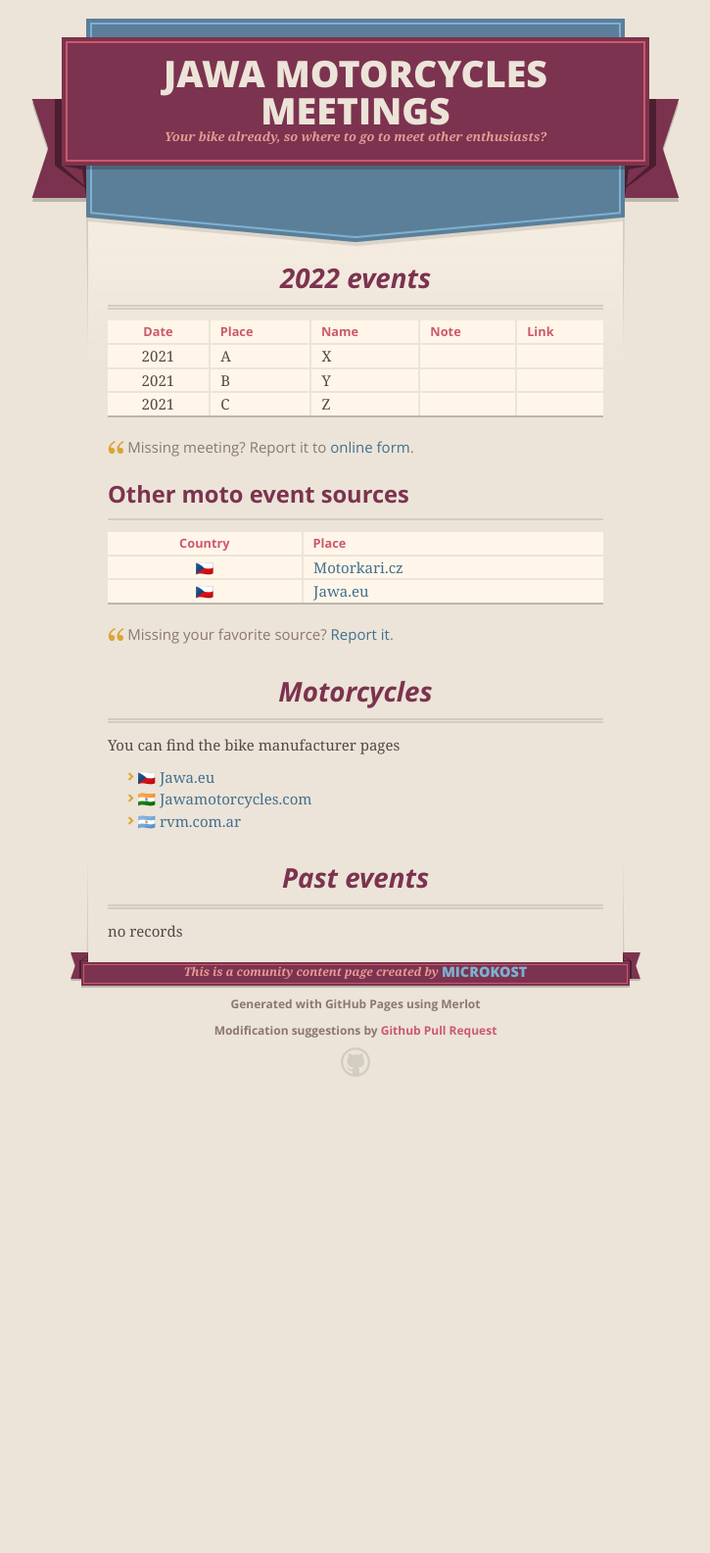
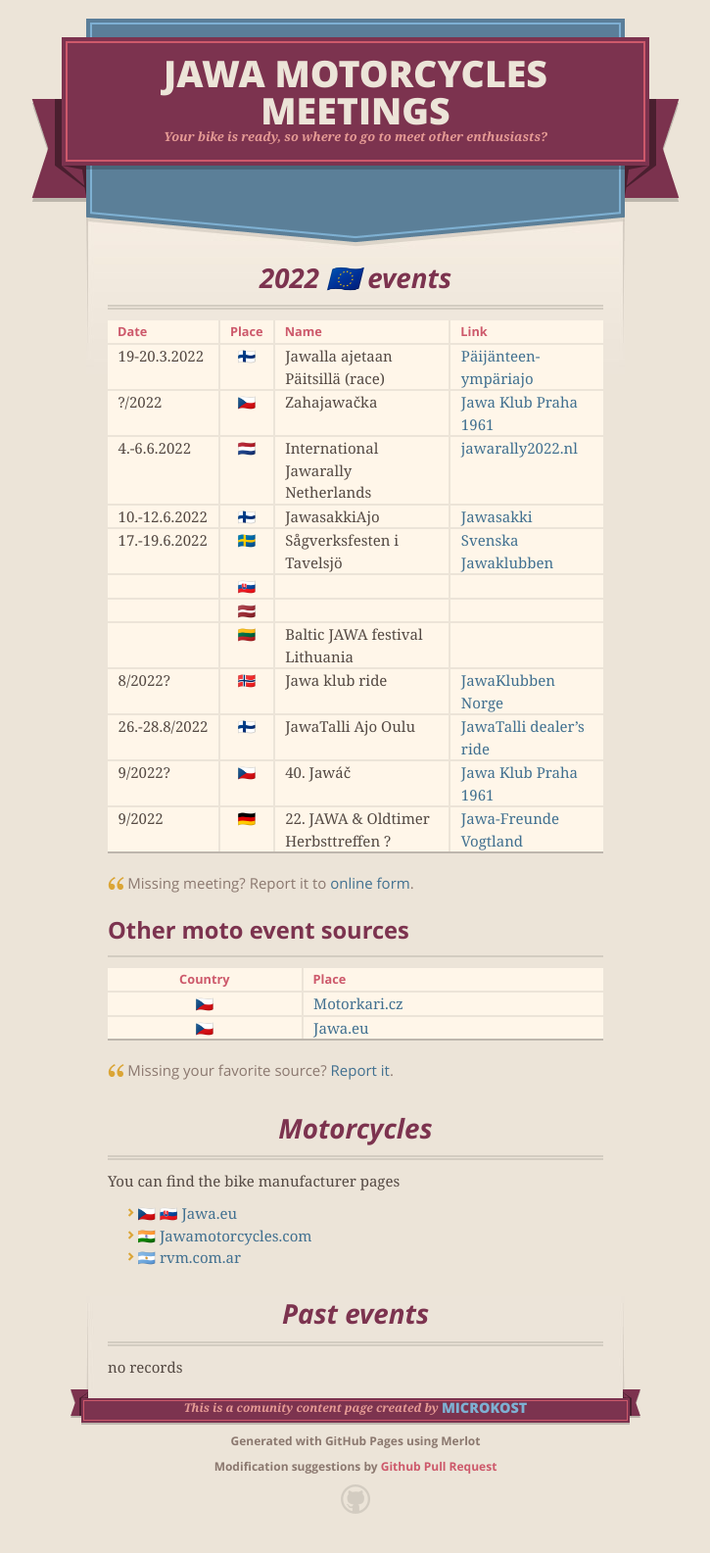
Before and after one commit to microkost/jawamotorcycles.cz, a Jekyll site: the page built from docs/index.md, in a window 1280 px wide. Shown: the whole page at 98% size, without its empty margins (277-1002 px from the left). Built offline with Jekyll 4.4.1, drawn with Linux system fonts in a browser that asks for light colours; our own code applies the rules of GitHub Pages for plain Markdown files; before the commit the page ends 1139 px from its top, so only the background shows below that.

Commit message:
Meeting dates and time update

```diff
--- a/docs/_config.yml
+++ b/docs/_config.yml
@@ -1,5 +1,5 @@
 title: Jawa motorcycles meetings
-description: Your bike already, so where to go to meet other enthusiasts?
+description: Your bike is ready, so where to go to meet other enthusiasts?
 show_downloads: false
 google_analytics: G-9WFL3P158G
 theme: jekyll-theme-merlot
--- a/docs/index.md
+++ b/docs/index.md
@@ -2,17 +2,26 @@
 layout: default
 ---
 
-## 2022 events
+## 2022 🇪🇺 events
 
-| Date | Place | Name | Note | Link |
-| :---: | :--- | :--- | :--- | :--- |
-| 2021 | A | X |   |   |
-| 2021 | B | Y |   |   |
-| 2021 | C | Z |   |   |
+| Date | Place | Name | Link |
+| :--- | :---: | :--- | :--- |
+| 19-20.3.2022 | 🇫🇮 | Jawalla ajetaan Päitsillä (race) | [Päijänteen-ympäriajo](https://www.paijanne-enduro.fi/en)  |
+| ?/2022 | 🇨🇿 | Zahajawačka | [Jawa Klub Praha 1961](http://www.jawaklub.cz/kalendar) |
+| 4.-6.6.2022 | 🇳🇱 | International Jawarally Netherlands | [jawarally2022.nl](https://www.jawarally2022.nl/?utm_source=jawamotorcycles.cz) |
+| 10.-12.6.2022 | 🇫🇮 | JawasakkiAjo | [Jawasakki](https://jawasakki.fi/index.php/Fi/) |
+| 17.-19.6.2022| 🇸🇪 | Sågverksfesten i Tavelsjö | [Svenska Jawaklubben](https://jawaklubben.se/) |
+| | 🇸🇰 |||
+| | 🇱🇻 | | [](http://www.jawaklubs.lv/kluba-jaunumi.php) |
+| | 🇱🇹 | Baltic JAWA festival Lithuania ||
+| 8/2022? | 🇳🇴 | Jawa klub ride  | [JawaKlubben Norge](http://jawaklubben.no/) |
+| 26.-28.8/2022 | 🇫🇮 | JawaTalli Ajo Oulu | [JawaTalli dealer's ride](https://www.jawatalli.fi/) |
+| 9/2022? | 🇨🇿 | 40. Jawáč | [Jawa Klub Praha 1961](http://www.jawaklub.cz/kalendar) |
+| 9/2022 | 🇩🇪 | 22. JAWA & Oldtimer Herbsttreffen ? | [Jawa-Freunde Vogtland](https://jawafreunde.de/index.php/berichte.html) |
+
+[//]: # "https://github.com/ikatyang/emoji-cheat-sheet#country-flag"
 
 > Missing meeting? Report it to [online form](https://docs.google.com/forms/d/e/1FAIpQLScxJWDXilwS29Pb-FMwA3wMpQpbY8Qore8i5U9GqQWvStmS8g/viewform?usp=sf_link).
-
-[//]: # "https://github.com/ikatyang/emoji-cheat-sheet#country-flag"
 
 ### Other moto event sources
 
@@ -26,7 +35,8 @@
 ## Motorcycles
 
 You can find the bike manufacturer pages
-- 🇨🇿 [Jawa.eu](https://www.jawa.eu?utm_source=jawamotorcycles.cz)
+
+- 🇨🇿 🇸🇰 [Jawa.eu](https://www.jawa.eu?utm_source=jawamotorcycles.cz)
 - 🇮🇳 [Jawamotorcycles.com](https://www.jawamotorcycles.com?utm_source=jawamotorcycles.cz)
 - 🇦🇷 [rvm.com.ar](https://rvm.com.ar/?utm_source=jawamotorcycles.cz)
 
```
